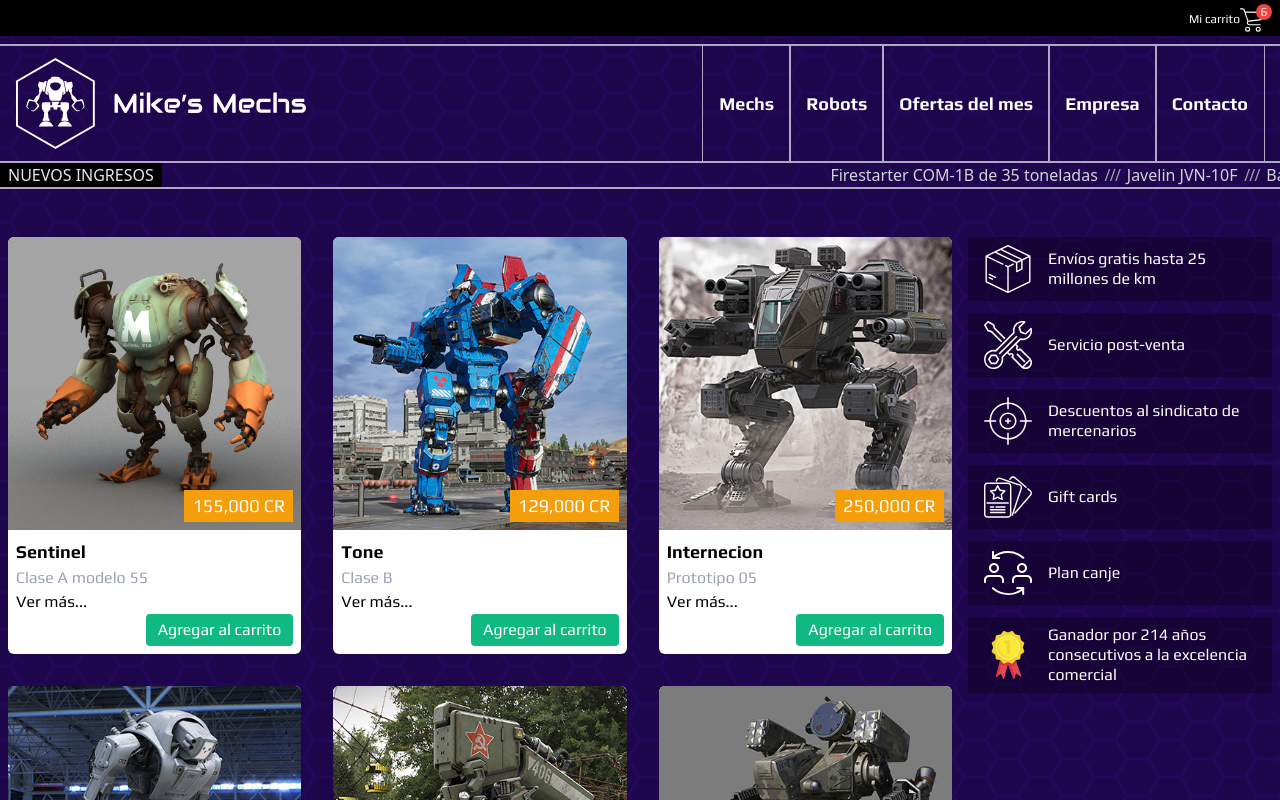
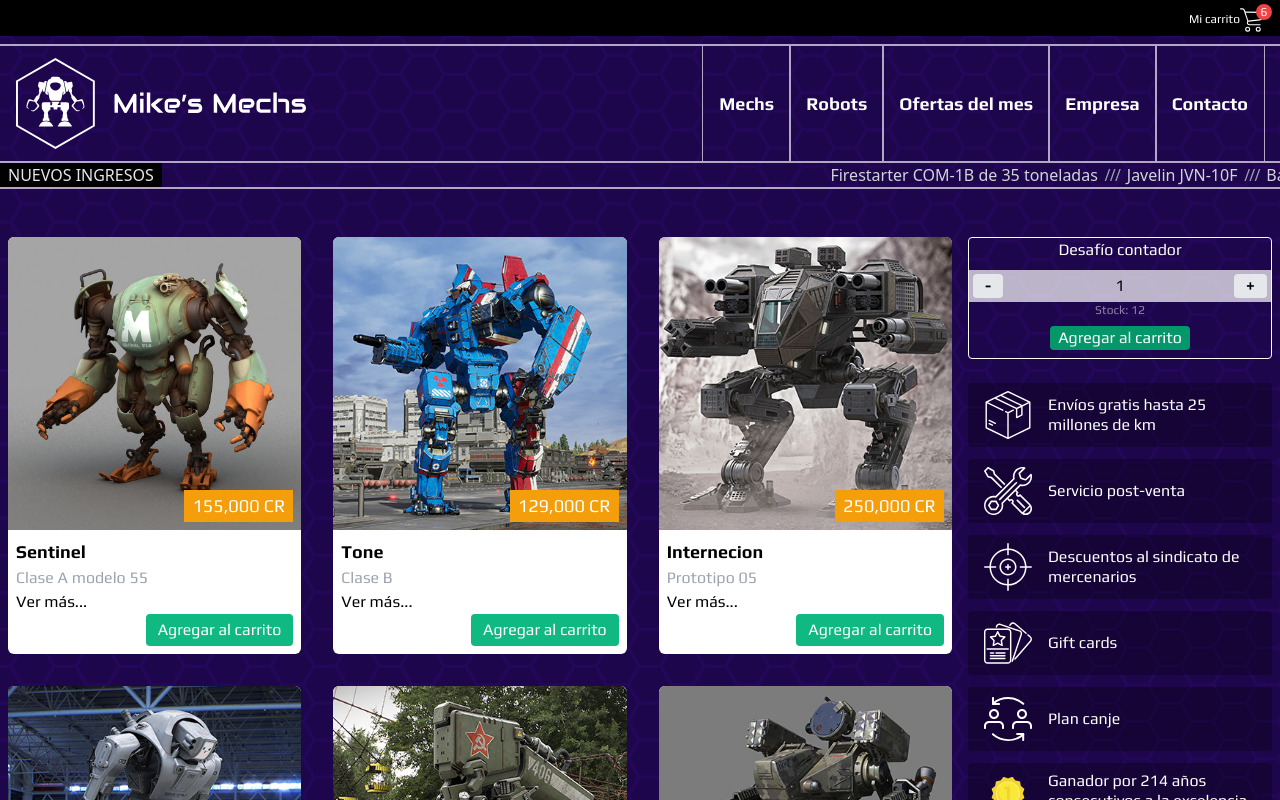
Before and after one commit to eliasdorigoni/coderhouse-desafio-ecommerce, a React (Create React App) app: page / in a window 1280 px wide. Shown: the top 800 px of the page. Built offline with nearby package versions, Linux system fonts and the light colour scheme.

Commit message:
Agrega contador para desafío

```diff
--- a/src/App.js
+++ b/src/App.js
@@ -1,13 +1,18 @@
+import {useState} from 'react'
 import Header from './components/Header'
 import TopBar from './components/TopBar'
 import ItemListContainer from './components/ItemListContainer'
 import Services from './components/Services'
+import ItemCount from './components/ItemCount'
 import Footer from './components/Footer'
 import RecentProducts from './components/RecentProducts'
 import { Products } from './data/Products'
 import './App.css'
 
 const App = () => {
+    const [productsInCart, setProductsInCart] = useState(0)
+    const setProductCount = (amount) => setProductsInCart(productsInCart + amount)
+
     return (
         <>
             <TopBar />
@@ -18,7 +23,10 @@ const App = () => {
                     <div className="col-span-3 mb-4">
                         <ItemListContainer  products={Products} />
                     </div>
-                    <Services />
+                    <div>
+                        <ItemCount stock="12" initial="1" onAdd={setProductCount} />
+                        <Services />
+                    </div>
                 </div>
             </div>
             <Footer />
--- /dev/null
+++ b/src/components/ItemCount.js
@@ -0,0 +1,46 @@
+import {useState} from 'react'
+
+const ItemCount = ({stock, initial, onAdd}) => {
+    const [amount, setAmount] = useState(parseInt(initial))
+
+    const incrementAmount = () => {
+        if (amount < parseInt(stock)) {
+            setAmount(amount + 1)
+        }
+    }
+
+    const decrementAmount = () => {
+        if (amount > 1) {
+            setAmount(amount - 1)
+        }
+    }
+
+    return (
+        <div className="border-1 border-white rounded text-center mb-6 pb-2">
+            <p className="mb-2">Desafío contador</p>
+            <div className="relative">
+                <p className="bg-white bg-opacity-70 text-black py-1">{amount}</p>
+                <button
+                    className="
+                        absolute top-1 right-1
+                        rounded px-3 font-bold
+                        text-black bg-gray-200 hover:bg-white"
+                    type="button" onClick={incrementAmount}>+</button>
+                <button
+                    className="
+                        absolute top-1 left-1
+                        rounded px-3 font-bold
+                        text-black bg-gray-200 hover:bg-white"
+                    type="button" onClick={decrementAmount}>-</button>
+            </div>
+
+            <p className="text-xs opacity-50 mb-2">Stock: {stock}</p>
+
+            <button className="bg-green-600 active:bg-green-500 rounded px-2"
+                onClick={() => onAdd(amount)}
+                type="button">Agregar al carrito</button>
+        </div>
+    )
+}
+
+export default ItemCount
```
